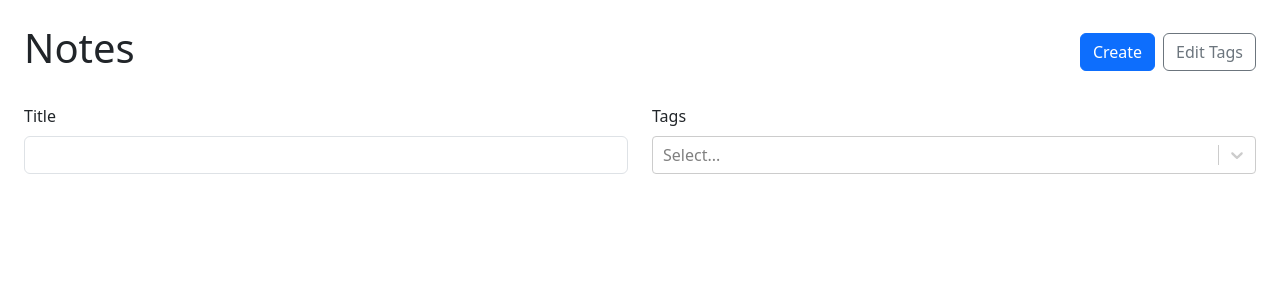
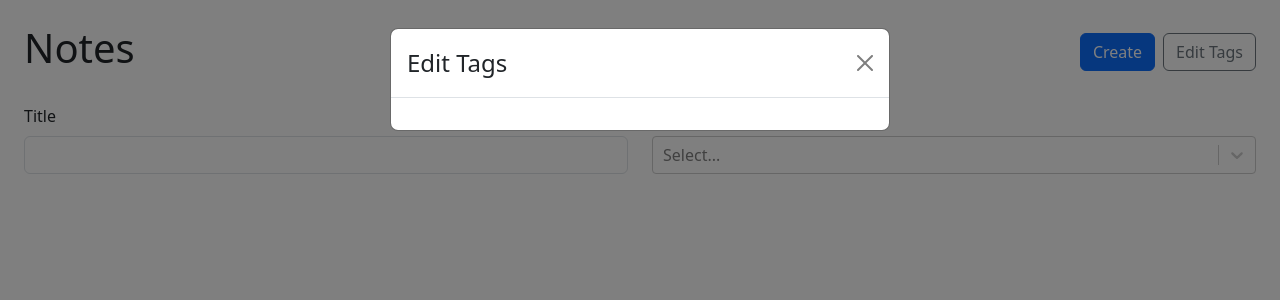
Before and after one commit to aaronwp21/note-taker, a Next.js app: page / in a window 1280 px wide. Both pictures are taken after a click on the button "Edit Tags". Shown: the top 300 px of the page. Built offline with nearby package versions, Linux system fonts and the light colour scheme.

Commit message:
show available tags modal

```diff
--- a/src/components/NoteList.tsx
+++ b/src/components/NoteList.tsx
@@ -1,6 +1,15 @@
 import React, { useMemo, useState } from 'react';
 import Link from 'next/link';
-import { Row, Col, Stack, Button, Form, Card, Badge } from 'react-bootstrap';
+import {
+  Row,
+  Col,
+  Stack,
+  Button,
+  Form,
+  Card,
+  Badge,
+  Modal,
+} from 'react-bootstrap';
 import ReactSelect from 'react-select';
 import { Tag } from '@/types';
 import styles from '@/styles/NoteList.module.css';
@@ -16,9 +25,16 @@
   notes: SimplifiedNote[];
 };
 
+type EditTagsModalProps = {
+  show: boolean;
+  availableTags: Tag[];
+  handleClose: () => void;
+};
+
 function NoteList({ availableTags, notes }: NoteListProps) {
   const [selectedTags, setSelectedTags] = useState<Tag[]>([]);
   const [title, setTitle] = useState('');
+  const [editTagsModalIsOpen, setEditTagsModalIsOpen] = useState(false);
 
   const filteredNotes = useMemo(() => {
     return notes.filter((note) => {
@@ -44,7 +60,12 @@
             <Link href={'/new'}>
               <Button variant="primary">Create</Button>
             </Link>
-            <Button variant="outline-secondary">Edit Tags</Button>
+            <Button
+              onClick={() => setEditTagsModalIsOpen(true)}
+              variant="outline-secondary"
+            >
+              Edit Tags
+            </Button>
           </Stack>
         </Col>
       </Row>
@@ -90,6 +111,11 @@
           </Col>
         ))}
       </Row>
+      <EditTagsModal
+        show={editTagsModalIsOpen}
+        handleClose={() => setEditTagsModalIsOpen(false)}
+        availableTags={availableTags}
+      />
     </>
   );
 }
@@ -126,4 +152,34 @@
   );
 }
 
+function EditTagsModal({
+  availableTags,
+  handleClose,
+  show,
+}: EditTagsModalProps) {
+  return (
+    <Modal show={show} onHide={handleClose}>
+      <Modal.Header closeButton>
+        <Modal.Title>Edit Tags</Modal.Title>
+      </Modal.Header>
+      <Modal.Body>
+        <Form>
+          <Stack gap={2}>
+            {availableTags.map((tag) => {
+              return <Row key={tag.id}>
+                <Col>
+                  <Form.Control type="text" value={tag.label} />
+                </Col>
+                <Col xs="auto">
+                  <Button variant="outline-danger">&times;</Button>
+                </Col>
+              </Row>;
+            })}
+          </Stack>
+        </Form>
+      </Modal.Body>
+    </Modal>
+  );
+}
+
 export default NoteList;
```
